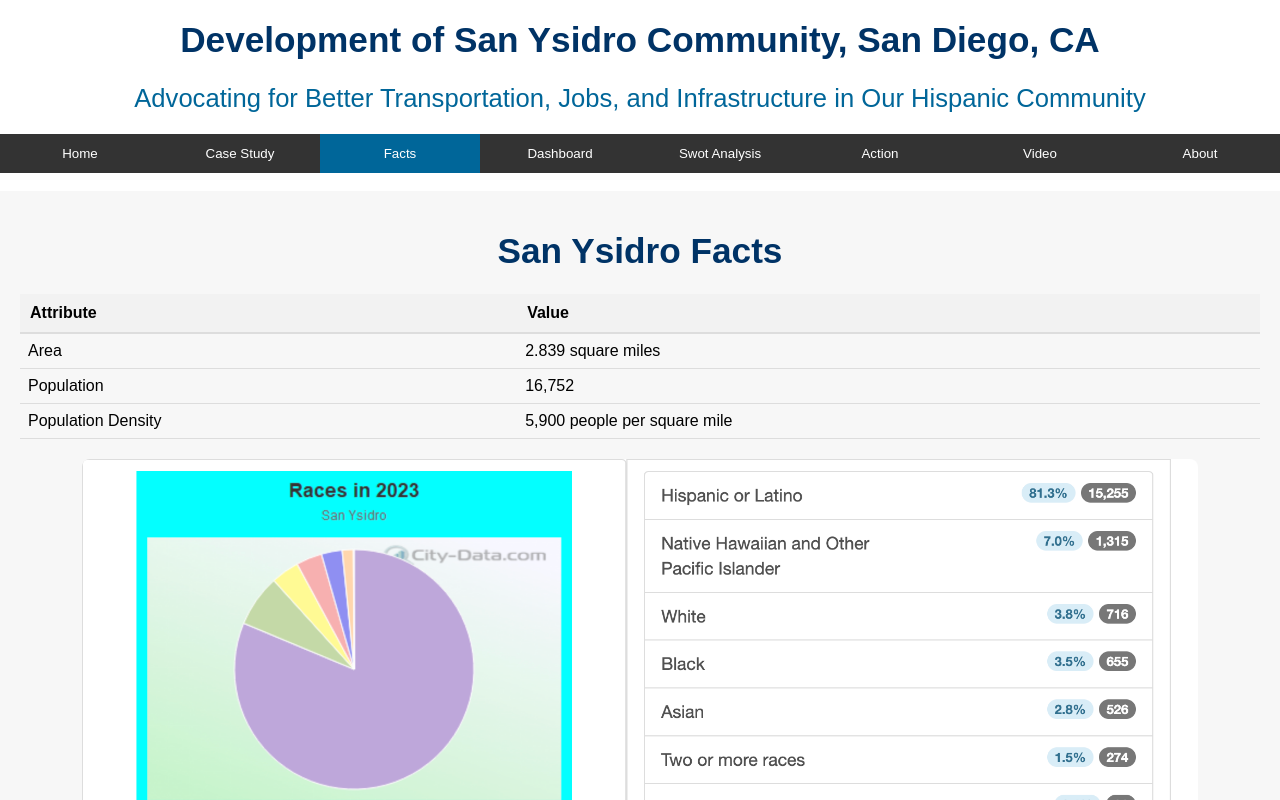
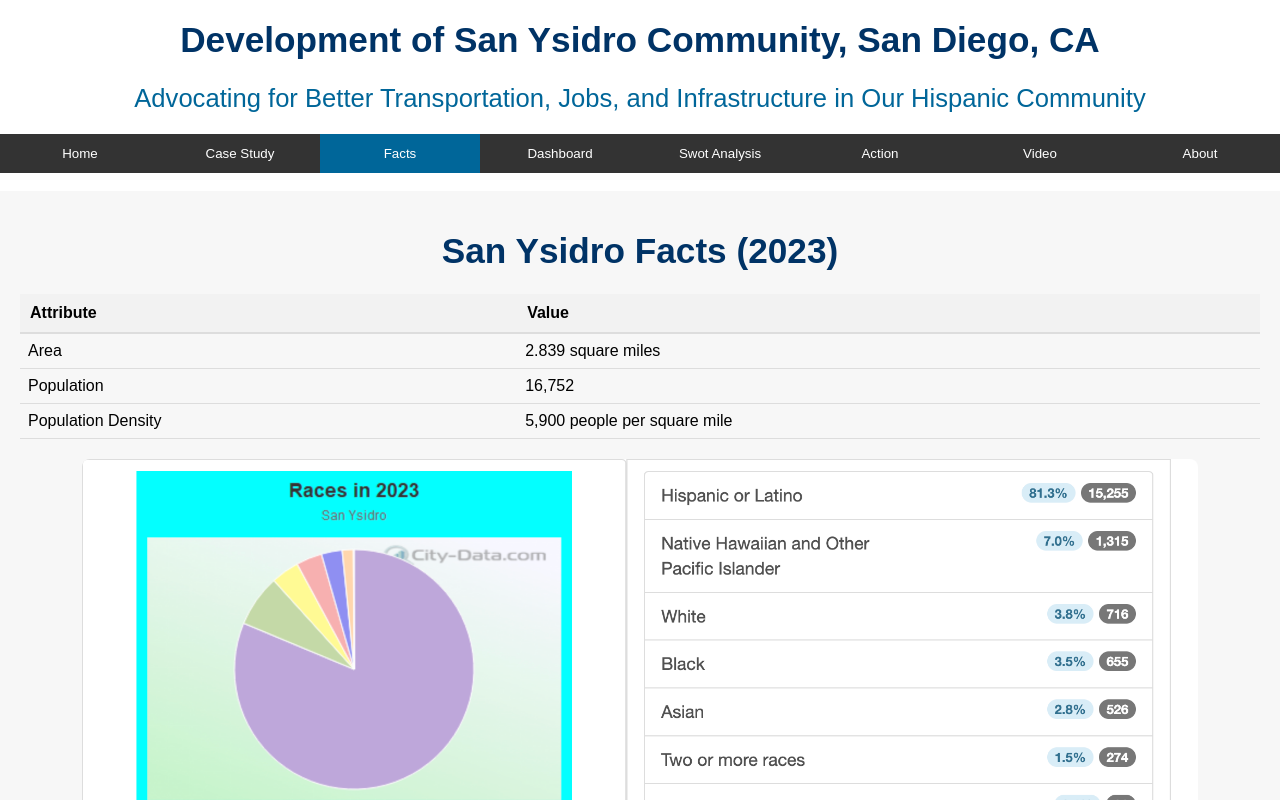
Before and after one commit to swikritijoshimalla/Development-of-San-Ysidro-Community-San-Diego-CA, a plain HTML site: page index.html in a window 1280 px wide. Both pictures are taken after a click on the button "Facts". Shown: the top 800 px of the page. Drawn offline with Linux system fonts and the light colour scheme.

Commit message:
Update index.html

```diff
--- a/index.html
+++ b/index.html
@@ -187,7 +187,7 @@
 <br>
 
 <div id="facts" class="tab-content">
-  <h1>San Ysidro Facts</h1>
+  <h1>San Ysidro Facts (2023)</h1>
 
   <!-- Fact Table -->
   <table style="width:100%; border-collapse: collapse; margin-bottom: 20px;">
```
